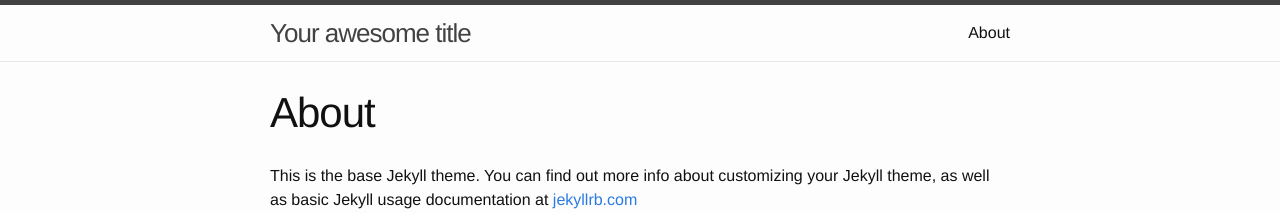
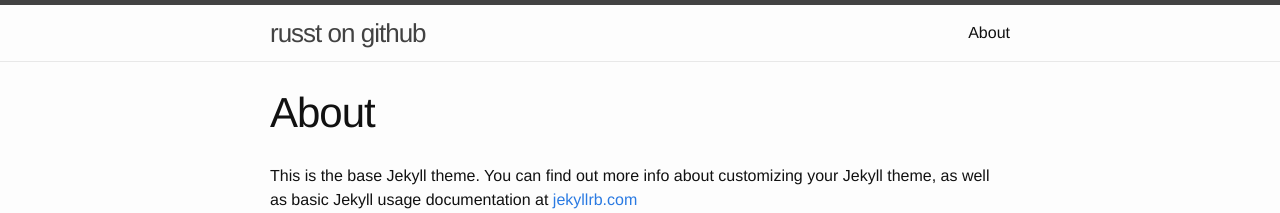
Before and after one commit to russt/russt.github.io, a Jekyll site: the page built from about.md, in a window 1280 px wide. Shown: the top 213 px of the page. Built offline with Jekyll 4.4.1, drawn with Linux system fonts in a browser that asks for light colours.

Commit message:
set base url, site title, etc.

```diff
--- a/_config.yml
+++ b/_config.yml
@@ -1,14 +1,14 @@
 # Site settings
-title: Your awesome title
-email: your-email@domain.com
+title: russt on github
+email: russt@releasetools.org
 description: > # this means to ignore newlines until "baseurl:"
   Write an awesome description for your new site here. You can edit this
   line in _config.yml. It will appear in your document head meta (for
   Google search results) and in your feed.xml site description.
 baseurl: "" # the subpath of your site, e.g. /blog/
-url: "http://yourdomain.com" # the base hostname & protocol for your site
-twitter_username: jekyllrb
-github_username:  jekyll
+url: "http://russt.github.io" # the base hostname & protocol for your site
+twitter_username: russtman
+github_username:  russt
 
 # Build settings
 markdown: kramdown
```
Also changed, not shown: 1 other file.
